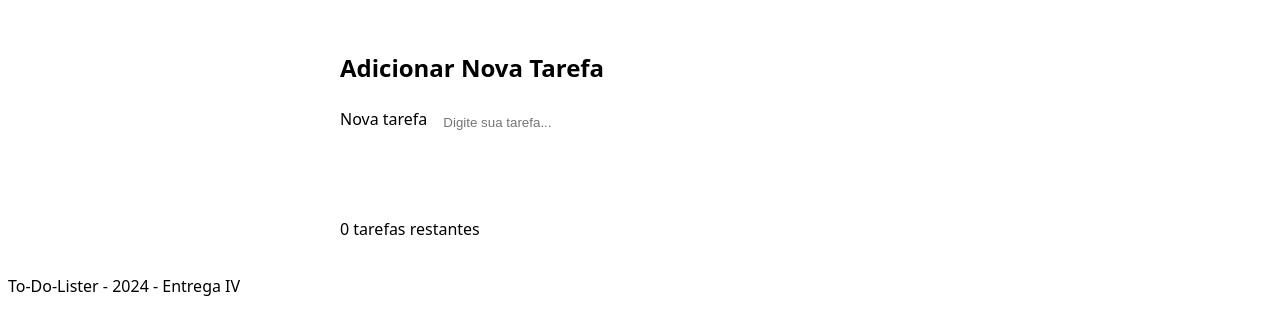
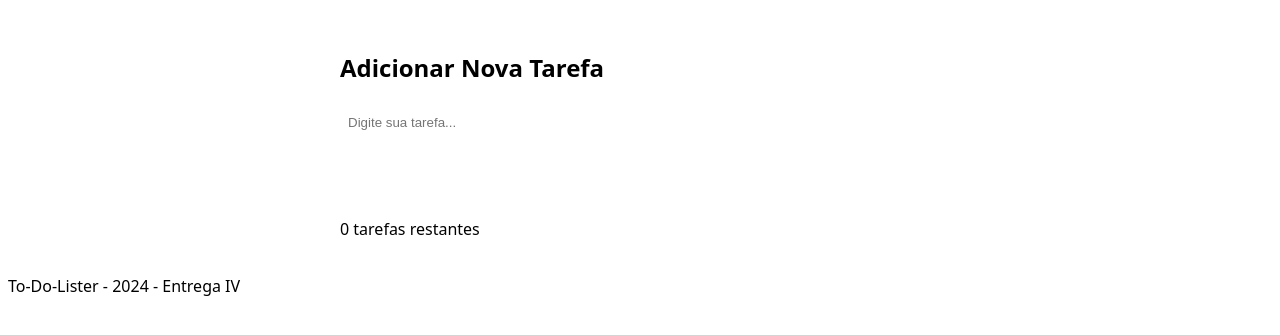
Before and after one commit to eubiancamenezes/To-Do-Lister, a plain HTML site: page index.html in a window 1280 px wide. Shown: the part 147-482 px from the top of the page. Drawn offline with Linux system fonts and the light colour scheme.

Commit message:
Enhance button focus styles and add hidden classfeat: improve focus styles and accessibility
Add focus styles for buttons and visually hidden class.

```diff
--- a/style.css
+++ b/style.css
@@ -40,6 +40,23 @@ body {
 
 .skip-link:focus {
   top: 0;
+}
+
+button:focus {
+  outline: 2px solid var(--primary-color);
+  outline-offset: 2px;
+}
+
+.visually-hidden {
+  position: absolute;
+  width: 1px;
+  height: 1px;
+  padding: 0;
+  margin: -1px;
+  overflow: hidden;
+  clip: rect(0, 0, 0, 0);
+  white-space: nowrap;
+  border: 0;
 }
 
 .header {
```
